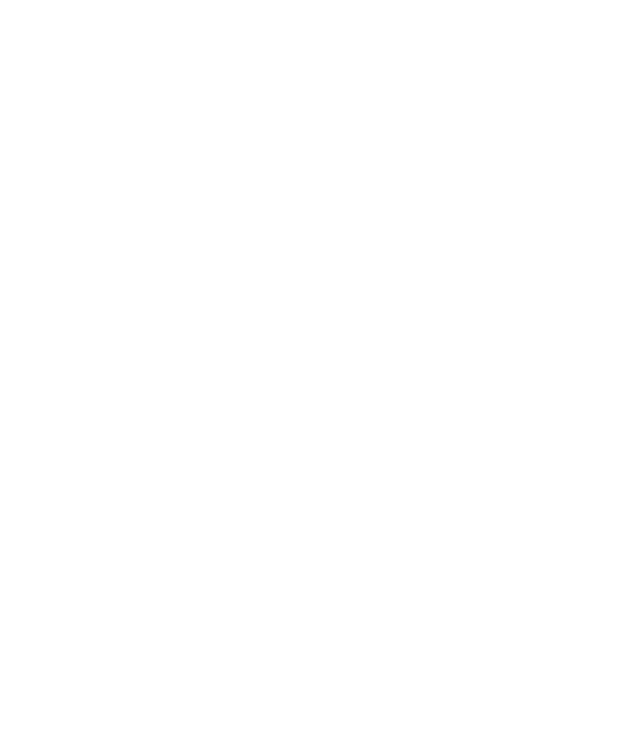
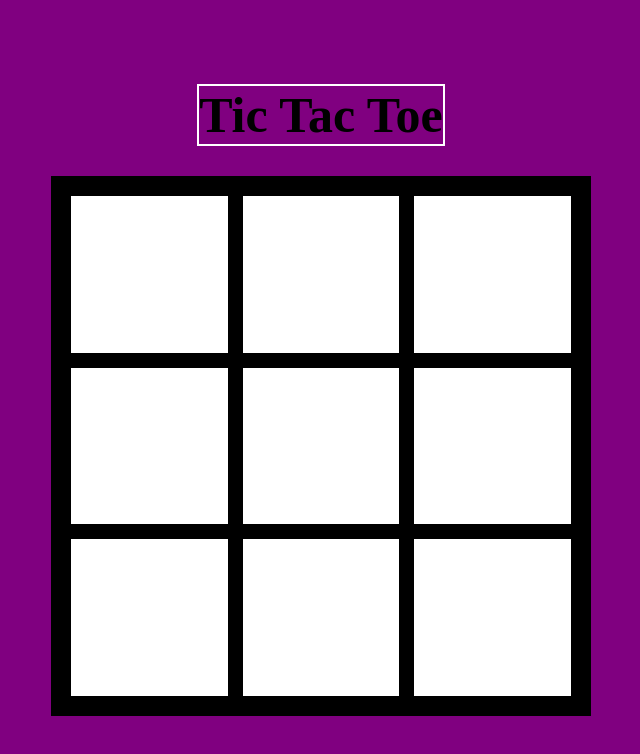
Before and after one commit to Zebony919/tic-tac-toe, a plain HTML site: page index.html in a window 1280 px wide. Shown: the whole page, without its empty margins (319-959 px from the left). Drawn offline with Linux system fonts and the light colour scheme.

Commit message:
working on connecting html/css to js

```diff
--- a/index.html
+++ b/index.html
@@ -4,10 +4,51 @@
         <meta charset="UTF-8">
         <meta name="viewport" content="width=device-width, initial-scale=1.0">
         <title>Tic Tac Toe</title>
+        <link rel="stylesheet" href="./style.css">
         <script src="./script.js" defer></script>
     </head>
 
     <body>
+       <section class="main-content">
+            <h1>Tic Tac Toe</h1>
 
+            <div class="gameBoard" id="board">
+                <div class="square" data-index="0">
+
+                </div>
+
+                <div class="square" data-index="1">
+
+                </div>
+
+                <div class="square" data-index="2">
+
+                </div>
+
+                <div class="square" data-index="3">
+
+                </div>
+
+                <div class="square" data-index="4">
+
+                </div>
+
+                <div class="square" data-index="5">
+
+                </div>
+
+                <div class="square" data-index="6">
+
+                </div>
+
+                <div class="square" data-index="7">
+
+                </div>
+
+                <div class="square" data-index="8">
+
+                </div>
+            </div>
+       </section>
     </body>
 </html>
--- a/script.js
+++ b/script.js
@@ -19,9 +19,9 @@ const displayController = (() => {
         const board = gameBoard.getBoard();
         console.log(`
             ${board[0] || "-"} | ${board[1] || "-"} | ${board[2] || "-"}
-            -----------
+            ---------
             ${board[3] || "-"} | ${board[4] || "-"} | ${board[5] || "-"}
-            -----------
+            ---------
             ${board[6] || "-"} | ${board[7] || "-"} | ${board[8] || "-"}
         `);
     };
@@ -51,6 +51,13 @@ const gameController = (() => {
         return null;
     };
 
+    const resetGame = () => {
+        gameBoard.reset();
+        currentPlayer = "X";
+        console.log(`Game reset, ${currentPlayer} starts!`);
+        displayController.printBoard();
+    }
+
     const playRound = (index) => {
 
         if (gameBoard.setCell(index, currentPlayer)) {
@@ -59,11 +66,11 @@ const gameController = (() => {
             const result = checkWinner();
             if (result === "tie") {
                 console.log("It's a tie!");
-                gameBoard.reset();
+                resetGame();
                 return;
             } else if (result) {
                 console.log(`${result} wins!`);
-                gameBoard.reset();
+                resetGame();
                 return;
             }
 
@@ -74,5 +81,29 @@ const gameController = (() => {
         }
     };
 
-    return { playRound };
+    return { playRound, resetGame };
 })();
+
+// Display Board on browser
+const domController = (() => {
+    const squares = document.querySelectorAll(".squares");
+
+    const updateDisplay = () => {
+        const board = gameBoard.getBoard();
+        squares.forEach((square, index) => {
+            square.textContent = board[index];
+        });
+    };
+
+    const handleClick = (e) => {
+        const index = e.target.dataset.index;
+        gameController.playRound(Number(index));
+        updateDisplay();
+    };
+
+    sqaures.forEach(square => {
+        square.addEventListener("click", handleClick);
+    });
+
+    return { updateDisplay };
+})();
--- a/style.css
+++ b/style.css
@@ -0,0 +1,42 @@
+body {
+    margin: 0;
+    padding: 0;
+}
+
+h1 {
+    border: 2px solid white;
+}
+
+h1 {
+    width: fit-content;
+    margin: 0;
+    font-size: 50px;
+    margin-bottom: 30px;
+}
+
+.main-content {
+    height: 100vh;
+    width: 100vw;
+    background-color: purple;
+    display: flex;
+    flex-direction: column;
+    justify-content: center;
+    align-items: center;
+}
+
+.gameBoard {
+    height: 500px;
+    width: 500px;
+    background-color: black;
+    display: grid;
+    grid-template-columns: 1fr 1fr 1fr;
+    grid-template-rows: 1fr 1fr 1fr;
+    gap: 15px;
+    padding: 20px;
+}
+
+.square {
+    height: 100%;
+    width: 100%;
+    background-color: white;
+}
```
